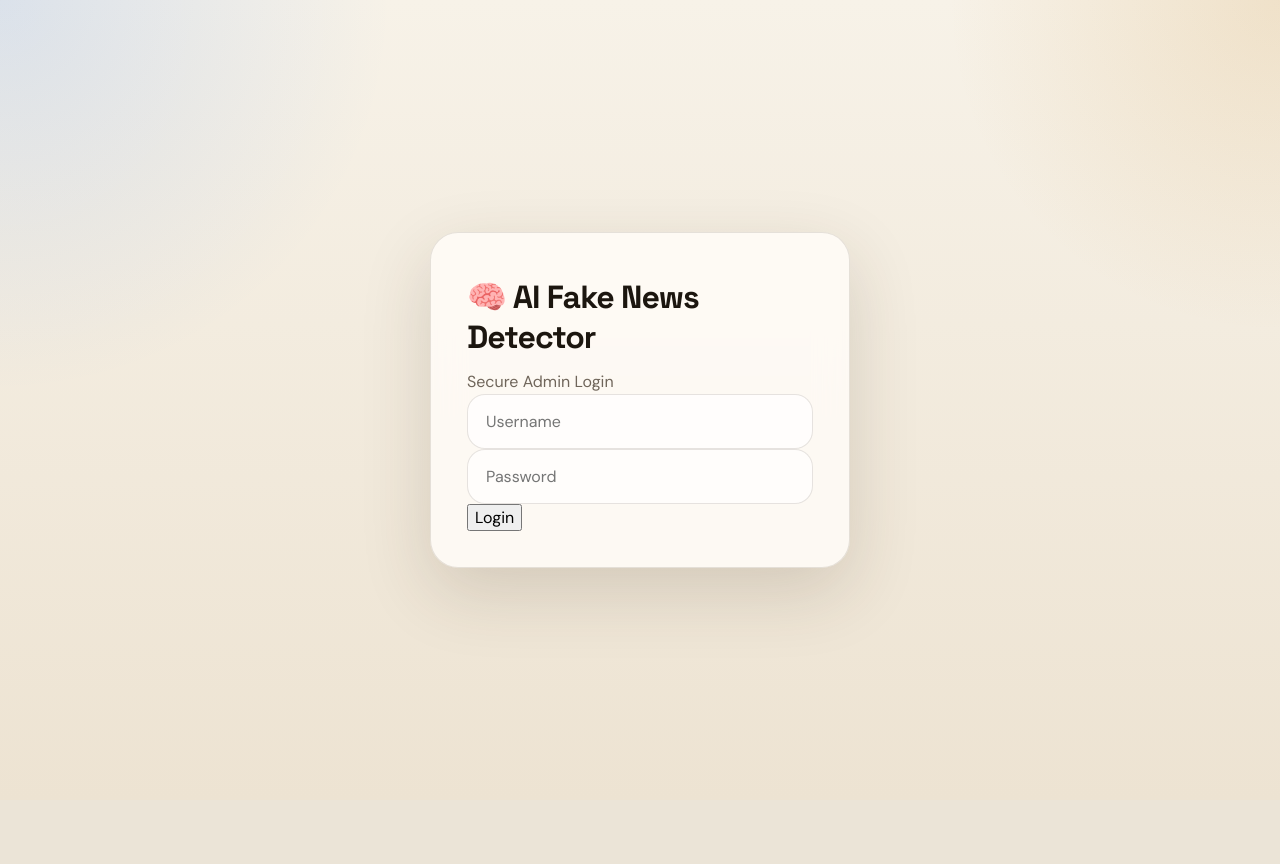
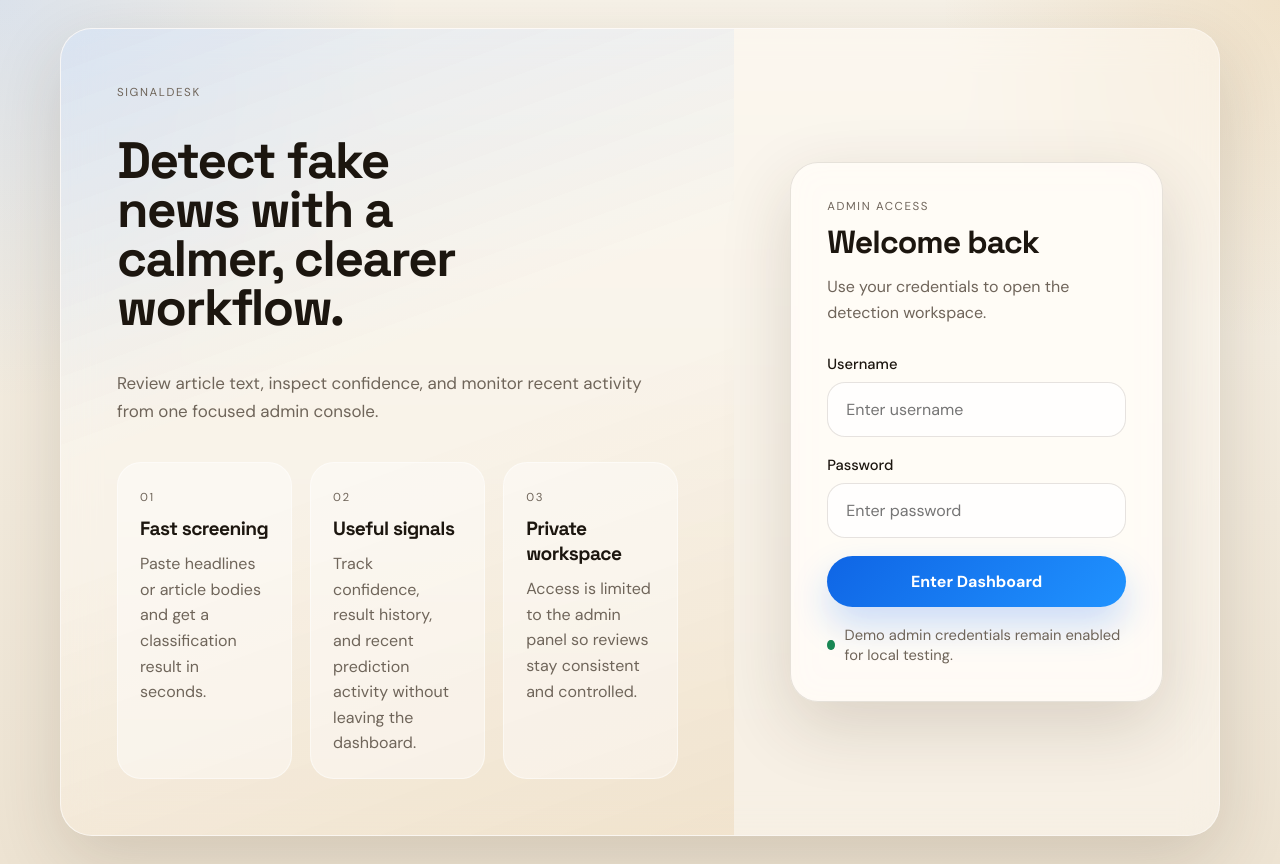
Before and after one commit to Jat-in-cmd/fake-news-detector, a Flask app: page / in a window 1280 px wide. Before the commit the page ends 602 px from the top, so only its background shows below. Run offline with Flask 3, Linux system fonts and the light colour scheme; parts of the project's set-up code (start-up, migrations or seed data) failed here and were passed over.

Commit message:
Update login.html

```diff
--- a/Model deployment using Flask/templates/login.html
+++ b/Model deployment using Flask/templates/login.html
@@ -1,26 +1,69 @@
 <!DOCTYPE html>
-<html>
+<html lang="en">
 <head>
-    <title>Secure Login</title>
+    <meta charset="UTF-8">
+    <meta name="viewport" content="width=device-width, initial-scale=1.0">
+    <title>SignalDesk Login</title>
     <link rel="stylesheet" href="{{ url_for('static', filename='style.css') }}">
 </head>
+<body class="login-body">
+    <main class="auth-shell">
+        <section class="auth-hero">
+            <p class="eyebrow">SignalDesk</p>
+            <h1>Detect fake news with a calmer, clearer workflow.</h1>
+            <p class="hero-copy">
+                Review article text, inspect confidence, and monitor recent activity from one focused admin console.
+            </p>
 
-<body class="login-body">
+            <div class="hero-points">
+                <article class="hero-point">
+                    <span class="point-kicker">01</span>
+                    <h2>Fast screening</h2>
+                    <p>Paste headlines or article bodies and get a classification result in seconds.</p>
+                </article>
+                <article class="hero-point">
+                    <span class="point-kicker">02</span>
+                    <h2>Useful signals</h2>
+                    <p>Track confidence, result history, and recent prediction activity without leaving the dashboard.</p>
+                </article>
+                <article class="hero-point">
+                    <span class="point-kicker">03</span>
+                    <h2>Private workspace</h2>
+                    <p>Access is limited to the admin panel so reviews stay consistent and controlled.</p>
+                </article>
+            </div>
+        </section>
 
-    <div class="login-card">
-        <h2>🧠 AI Fake News Detector</h2>
-        <p class="subtitle">Secure Admin Login</p>
+        <section class="auth-panel">
+            <div class="login-card">
+                <p class="eyebrow">Admin Access</p>
+                <h2>Welcome back</h2>
+                <p class="subtitle">Use your credentials to open the detection workspace.</p>
 
-        <form action="/login" method="POST">
-            <input type="text" name="username" placeholder="Username" required>
-            <input type="password" name="password" placeholder="Password" required>
-            <button type="submit">Login</button>
-        </form>
+                <form action="/login" method="POST" class="stack-form">
+                    <label class="field">
+                        <span>Username</span>
+                        <input type="text" name="username" placeholder="Enter username" required>
+                    </label>
 
-        {% if error %}
-            <p class="error-msg">{{ error }}</p>
-        {% endif %}
-    </div>
+                    <label class="field">
+                        <span>Password</span>
+                        <input type="password" name="password" placeholder="Enter password" required>
+                    </label>
 
+                    <button type="submit" class="primary-btn">Enter Dashboard</button>
+                </form>
+
+                {% if error %}
+                    <p class="error-msg">{{ error }}</p>
+                {% endif %}
+
+                <div class="login-hint">
+                    <span class="status-dot"></span>
+                    Demo admin credentials remain enabled for local testing.
+                </div>
+            </div>
+        </section>
+    </main>
 </body>
 </html>
```
